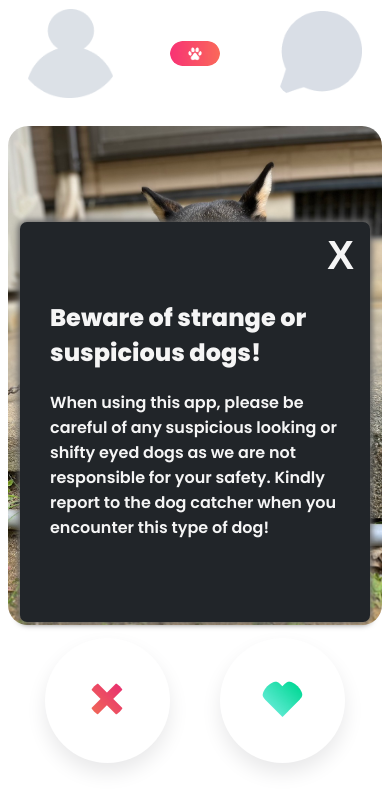
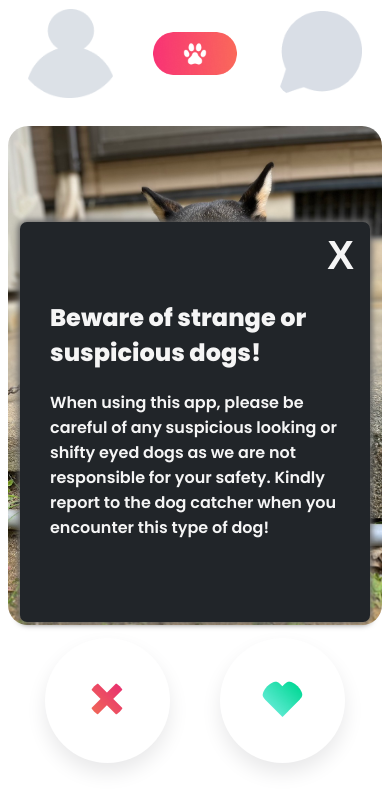
Before and after one commit to kebin20/tindogs, a plain HTML site: page index.html in a window 390 px wide. Drawn offline with Linux system fonts and the light colour scheme.

Commit message:
Deleted unnecessary style

```diff
--- a/style.css
+++ b/style.css
@@ -155,10 +155,6 @@ Media queries
         border-radius: 20px;
     }
 
-    .paw-logo {
-        width: 45%;
-    }
-
     .nav-container>button {
         width: 60%;
     }
```
